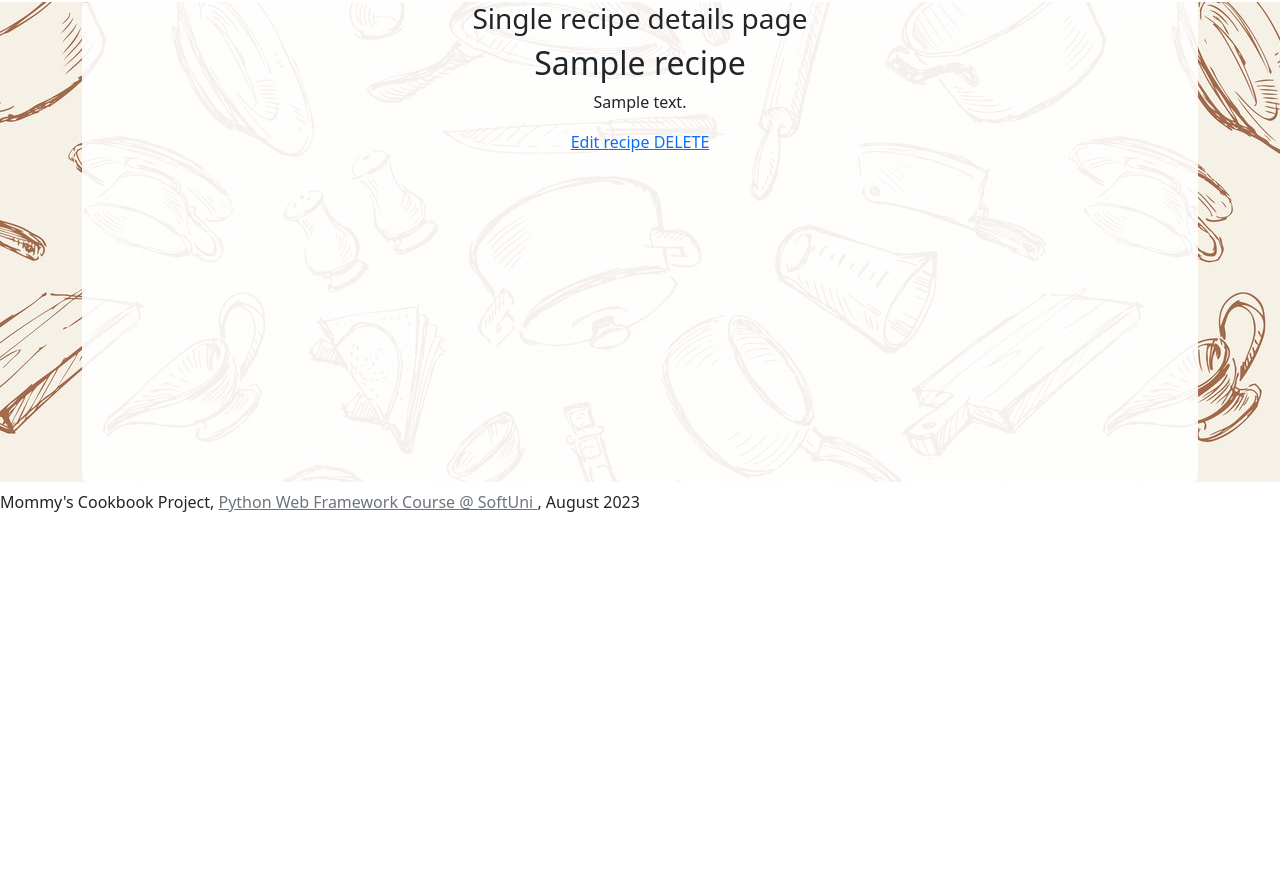
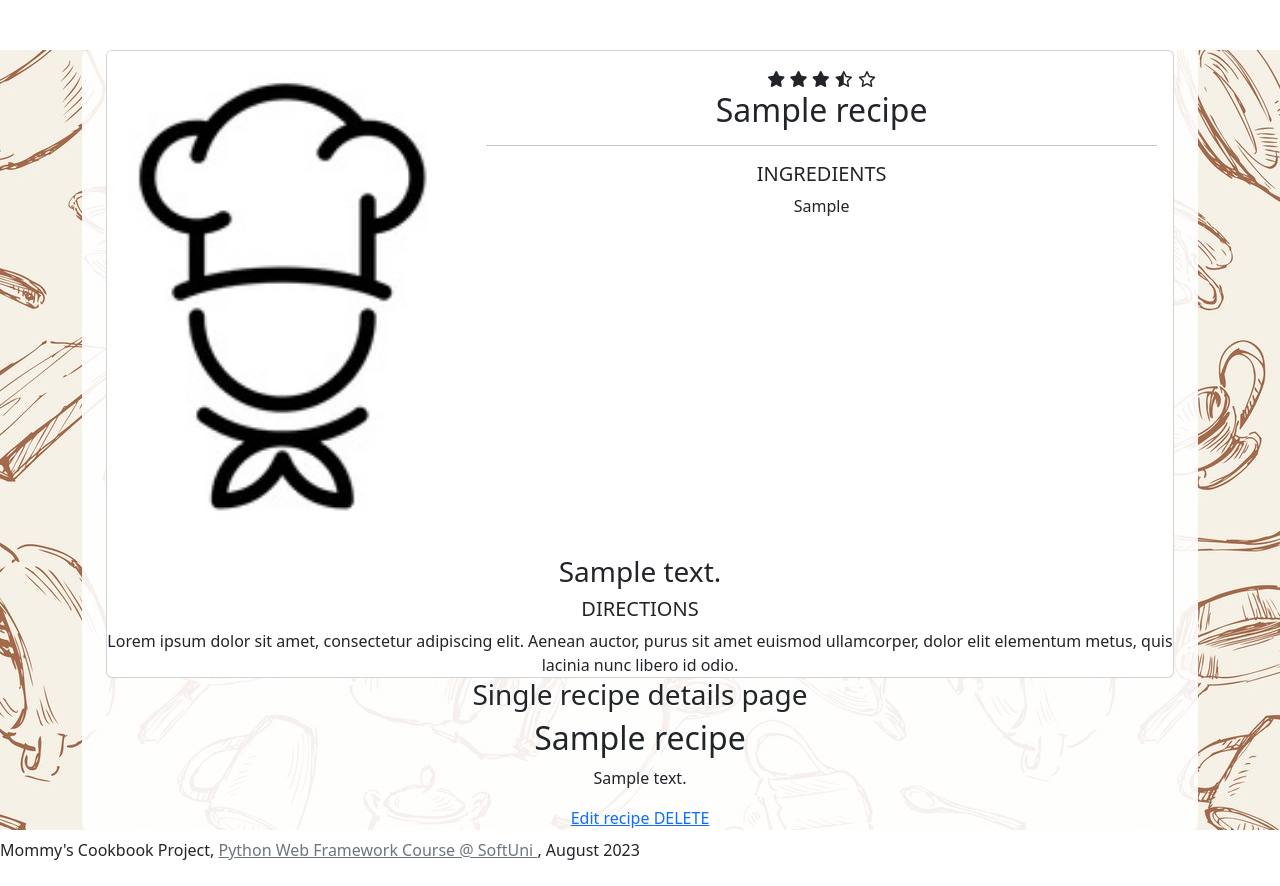
Before and after one commit to dtuleva/MommysCookbookProject, a Django app: a page that uses MommysCookbookProject/recipe/templates/recipe/recipe_details.html in a window 1280 px wide. Shown: the part 78-964 px from the top of the page. Before the commit the page ends 590 px from the top, so only its background shows below. Run offline with Django 4.2, Linux system fonts and the light colour scheme; tables that the repository leaves empty hold one stand-in row (values such as "Sample post").

Commit message:
recipe details template ready

```diff
--- a/MommysCookbookProject/recipe/templates/recipe/recipe_details.html
+++ b/MommysCookbookProject/recipe/templates/recipe/recipe_details.html
@@ -1,14 +1,49 @@
 {% extends "base.html" %}
+{% load static %}
 
 {% block main-content %}
+
+    <div class="container mt-5">
+        <div class="card">
+            <div class="row no-gutters">
+                <div class="col-md-4" >
+                    <img src="{% static 'images/profile_img_default.jpg' %}" class="card-img" alt="Image">
+                </div>
+                <div class="col-md-8" >
+                    <div class="card-body">
+                        <div>
+                            <i class="fa-solid fa-star"></i>
+                            <i class="fa-solid fa-star"></i>
+                            <i class="fa-solid fa-star"></i>
+                            <i class="fa-regular fa-star-half-stroke"></i>
+                            <i class="fa-regular fa-star"></i>
+                        </div>
+                        <h2 class="card-title">{{ recipe.title }}</h2>
+                        <hr>
+                        <h5 class="card-title">INGREDIENTS</h5>
+                        <p class="card-text">{{ recipe.ingredients }}</p>
+                    </div>
+                </div>
+            </div>
+            <div class="row no-gutters">
+            <h3 class="card-title">{{ recipe.description }}</h3>
+            <h5 class="card-title">DIRECTIONS</h5>
+                        <p class="card-text">Lorem ipsum dolor sit amet, consectetur adipiscing elit. Aenean auctor,
+                            purus sit amet
+                            euismod ullamcorper, dolor elit elementum metus, quis lacinia nunc libero id odio.</p>
+            </div>
+        </div>
+    </div>
+
+    {#    endtry    #}
 
     <h3> Single recipe details page</h3>
 
     <h2> {{ recipe.title }} </h2>
     <p> {{ recipe.description }}</p>
-{#    {% if 'user has rights' %}#}
+    {#    {% if 'user has rights' %}#}
     <a href="{% url 'recipe_edit' recipe.slug %}"> Edit recipe </a>
     <a href="{% url 'recipe_delete' recipe.slug %}"> DELETE </a>
-{#    {% endif %}#}
+    {#    {% endif %}#}
 
 {% endblock %}
```
